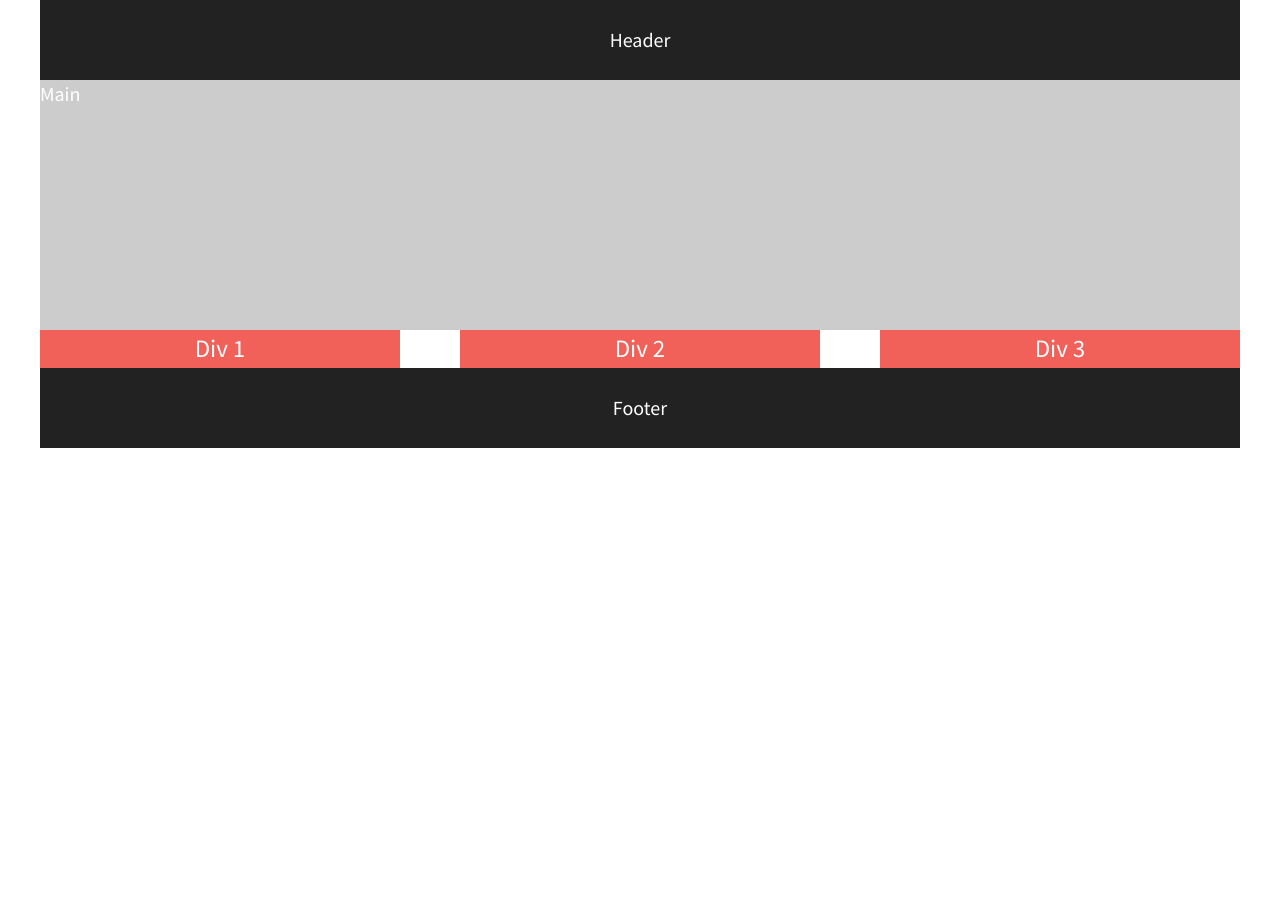
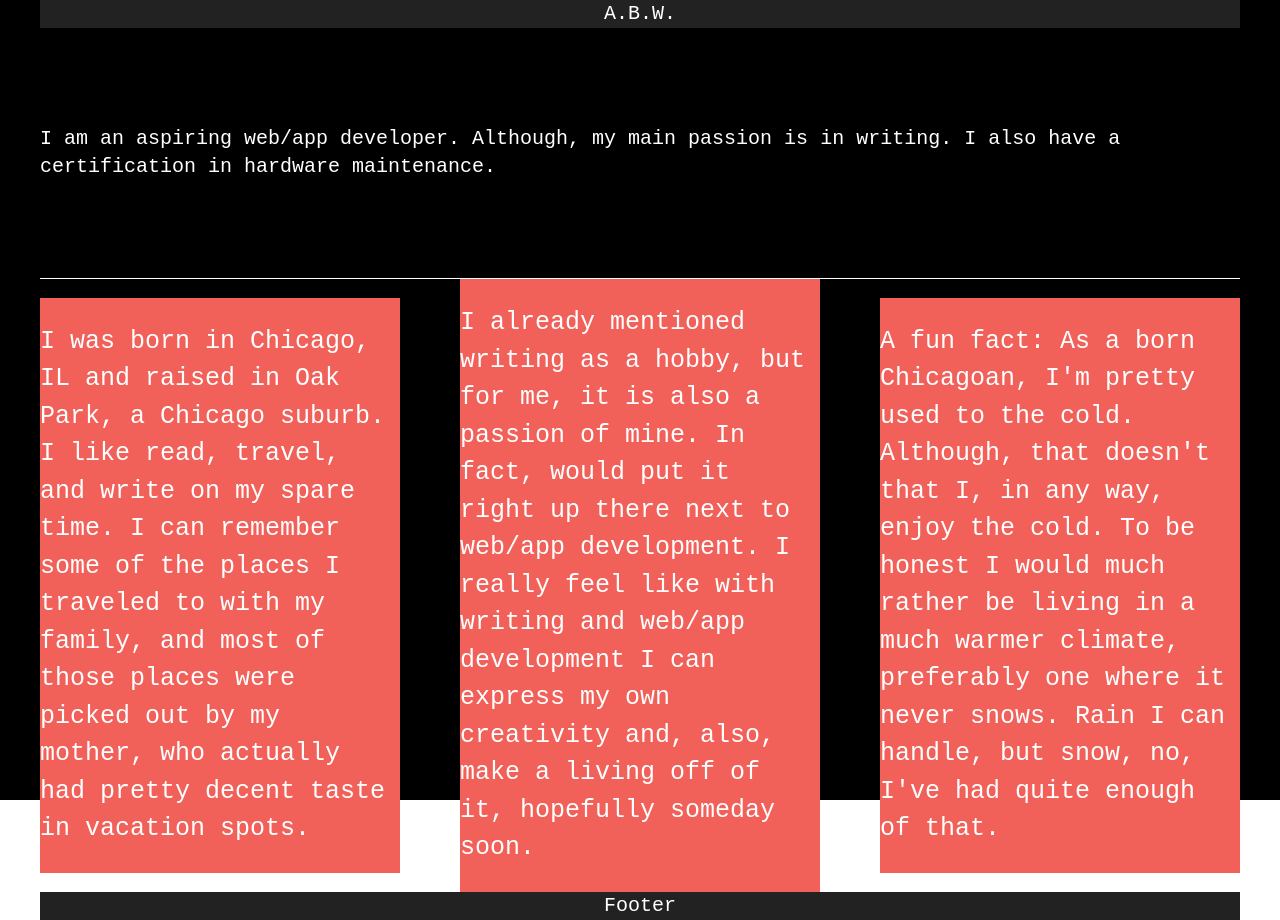
Before and after one commit to AMIL-C/Coding-A-Website-Using-Flexbox-Exercise, a plain HTML site: page Coding-website-layout-using-flexbox/index.html in a window 1280 px wide. Before the commit the page ends 800 px from the top, so only its background shows below. Drawn offline with nearby package versions, Linux system fonts and the light colour scheme; a web font is replaced by a local one.

Commit message:
Added some content to the html, and began styling the css.

```diff
--- a/Coding-website-layout-using-flexbox/css/main.css
+++ b/Coding-website-layout-using-flexbox/css/main.css
@@ -102,33 +102,41 @@ html {
 }
 
 body {
-  font-family: 'Source Sans Pro', sans-serif;
+  font-family: "ZCOOL QingKe HuangYou", "Courier New";
   padding: 0 2em;
   font-size: 1.25em;
   height: 100%;
   color: #fff;
+  display: flex;
+  justify-content: center;
+  background-color: #000000;
 }
 
 header,
 footer {
   display: flex;
+  width: 100%;
   background-color: #222;
-  height: 80px;
-  width: 100%;
-  justify-content: center;
+  justify-content: flex-start;
   align-items: center;
 }
 
 main {
-  background-color: #ccc;
+  background-color: #000000;
   height: 250px;
   width: 100%;
+  display: flex;
+  justify-content: center;
+  border-bottom: 1px solid #FFF;
 }
 
 header,
 footer,
 main {
   /*set display to flex and vertically & horizontally align by setting justify-content and align-items to center*/
+  display: flex;
+  justify-content: center;
+  align-items: center;
 }
 
 #div-1,
--- a/Coding-website-layout-using-flexbox/index.html
+++ b/Coding-website-layout-using-flexbox/index.html
@@ -13,7 +13,7 @@
         <link rel="stylesheet" href="css/normalize.css">
         <link rel="stylesheet" href="css/main.css">
         <script src="js/vendor/modernizr-2.8.3.min.js"></script>
-        <link href="https://fonts.googleapis.com/css?family=Lora|Source+Sans+Pro:400,700" rel="stylesheet">
+        <link href="https://fonts.googleapis.com/css?family=ZCOOL+QingKe+HuangYou" rel="stylesheet">
     </head>
     <body>
         <!--[if lt IE 8]>
@@ -22,16 +22,18 @@
 
         <!-- Add your site or application content here -->
         <section class="flex-container">
-            <header>Header</header>
-            <main>Main</main>
+            <header>A.B.W.</header>
+            <main>
+                <p>I am an aspiring web/app developer. Although, my main passion is in writing. I also have a certification in hardware maintenance.</p>
+            </main>
             <div id="div-1" class="flex-items">
-                Div 1
+                <p>I was born in Chicago, IL and raised in Oak Park, a Chicago suburb. I like read, travel, and write on my spare time. I can remember some of the places I traveled to with my family, and most of those places were picked out by my mother, who actually had pretty decent taste in vacation spots.</p>
             </div>
             <div id="div-2" class="flex-items">
-                Div 2
+                <p>I already mentioned writing as a hobby, but for me, it is also a passion of mine. In fact, would put it right up there next to web/app development. I really feel like with writing and web/app development I can express my own creativity and, also, make a living off of it, hopefully someday soon.</p>
             </div>
             <div id="div-3" class="flex-items">
-                Div 3
+                <p>A fun fact: As a born Chicagoan, I'm pretty used to the cold. Although, that doesn't that I, in any way, enjoy the cold. To be honest I would much rather be living in a much warmer climate, preferably one where it never snows. Rain I can handle, but snow, no, I've had quite enough of that.</p>
             </div>
             <footer>Footer</footer>
         </section>
```
